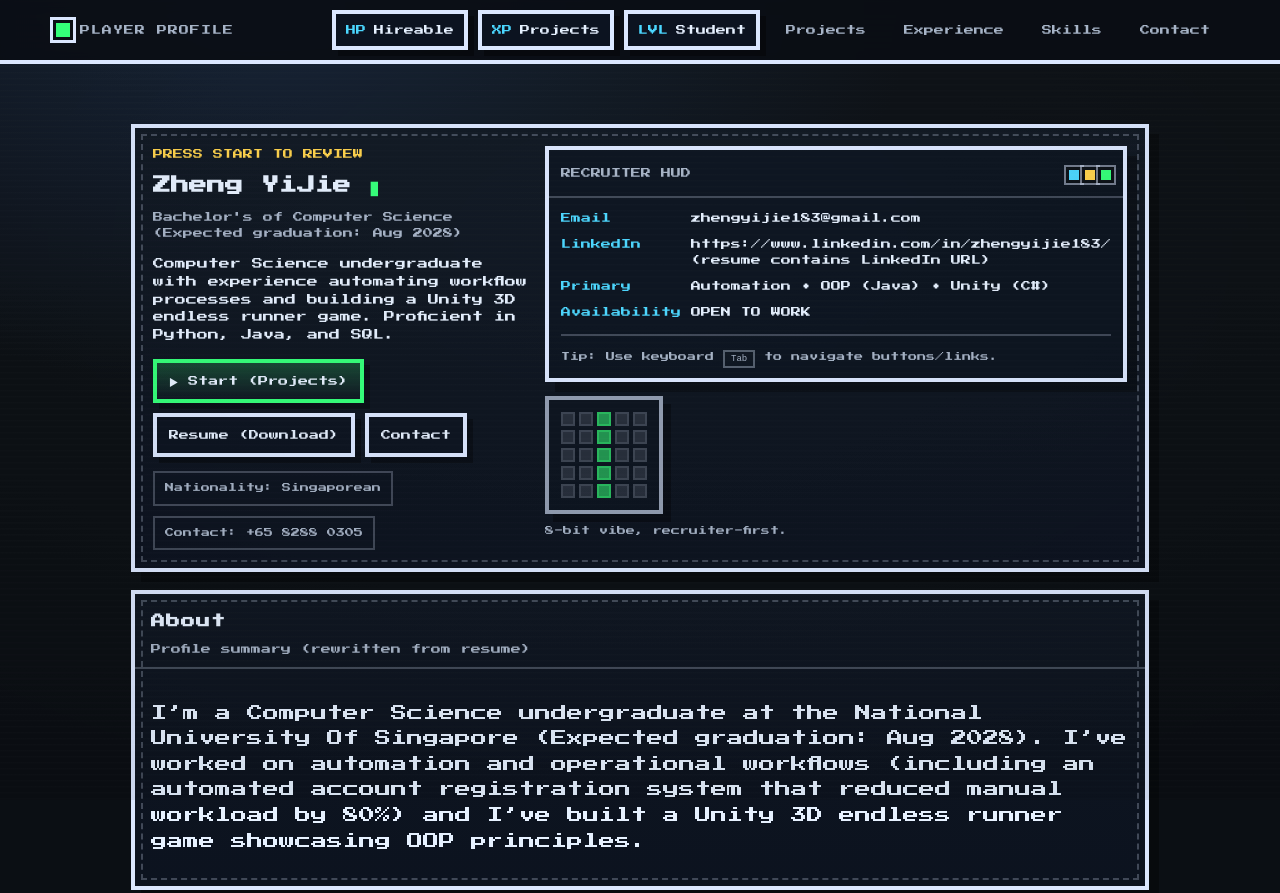
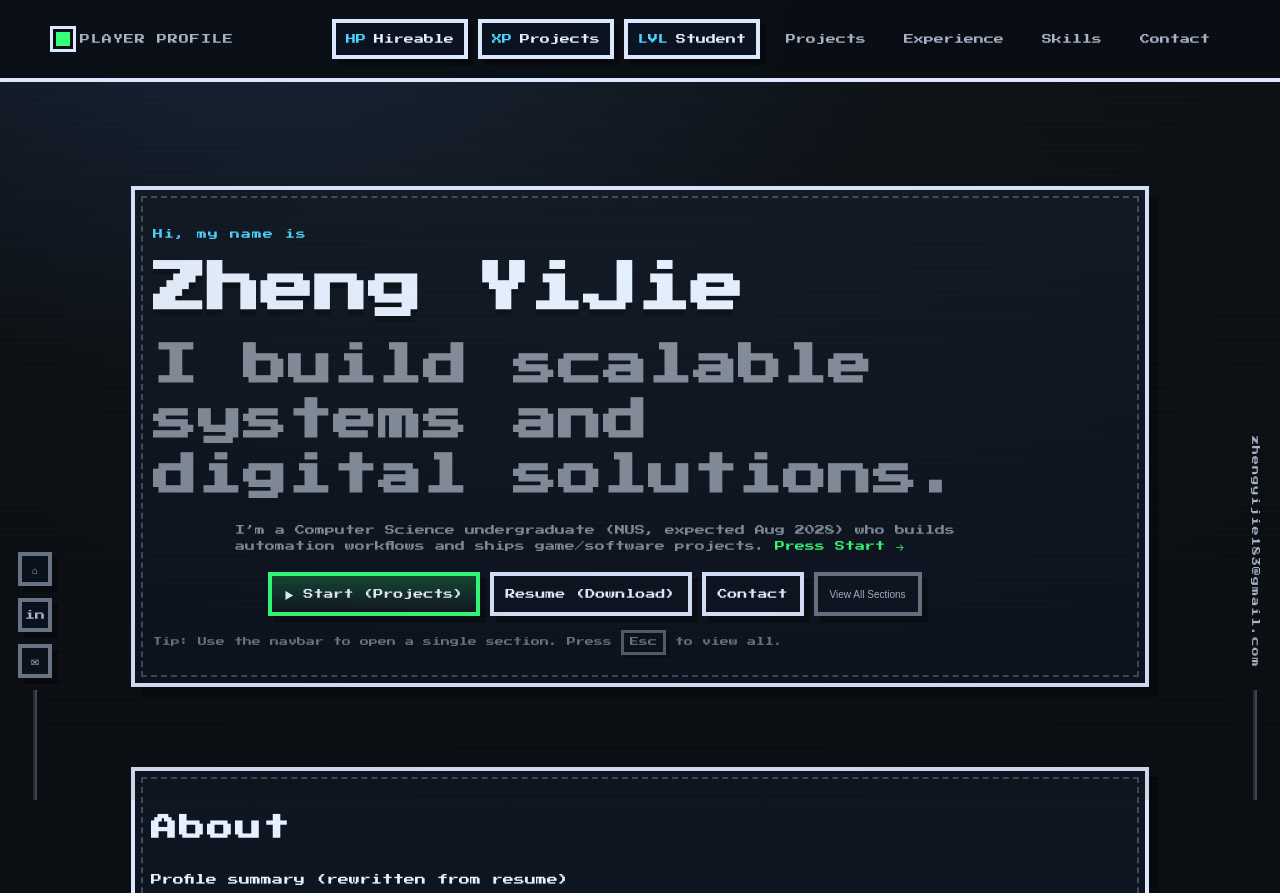
Before and after one commit to derpymoo/webpage, a website built with Vite: page index.html in a window 1280 px wide. Shown: the top 893 px of the page. Built offline with nearby package versions, Linux system fonts and the light colour scheme.

Commit message:
Imrpove Scroll Friendliness

```diff
--- a/index.html
+++ b/index.html
@@ -22,10 +22,10 @@
 
   <header class="topbar" role="banner">
     <div class="topbar__inner">
-      <div class="brand">
+      <a class="brand brand--clickable" href="#top" data-show="all" aria-label="Show all sections">
         <span class="pixel-dot" aria-hidden="true"></span>
         <span class="brand__name">PLAYER PROFILE</span>
-      </div>
+      </a>
 
       <div class="stats" aria-label="Status bar">
         <div class="stat">
@@ -43,98 +43,75 @@
       </div>
 
       <nav class="nav" aria-label="Primary navigation">
-        <a class="nav__link" href="#projects">Projects</a>
-        <a class="nav__link" href="#experience">Experience</a>
-        <a class="nav__link" href="#skills">Skills</a>
-        <a class="nav__link" href="#contact">Contact</a>
+        <a class="nav__link" href="#projects" data-show="one">Projects</a>
+        <a class="nav__link" href="#experience" data-show="one">Experience</a>
+        <a class="nav__link" href="#skills" data-show="one">Skills</a>
+        <a class="nav__link" href="#contact" data-show="one">Contact</a>
       </nav>
     </div>
   </header>
 
-  <main class="container" role="main">
-    <section class="panel hero" id="top" aria-label="Title screen">
-      <div class="hero__grid">
-        <div class="hero__left">
-          <p class="kicker">PRESS START TO REVIEW</p>
+  <!-- Side rails -->
+  <aside class="rail rail--left" aria-label="Social links">
+    <a class="rail__btn" href="https://github.com/derpymoo" target="_blank" rel="noreferrer" aria-label="GitHub">
+      <span class="rail__icon">⌂</span>
+    </a>
+    <a class="rail__btn" href="ADD_LINK_HERE" target="_blank" rel="noreferrer" aria-label="LinkedIn">
+      <span class="rail__icon">in</span>
+    </a>
+    <a class="rail__btn" href="mailto:zhengyijie183@gmail.com" aria-label="Email">
+      <span class="rail__icon">✉</span>
+    </a>
+    <div class="rail__line" aria-hidden="true"></div>
+  </aside>
 
-          <h1 class="title">
-            Zheng YiJie
-            <span class="title__cursor" aria-hidden="true">▮</span>
-          </h1>
+  <aside class="rail rail--right" aria-label="Email">
+    <a class="rail__email" href="mailto:zhengyijie183@gmail.com">zhengyijie183@gmail.com</a>
+    <div class="rail__line" aria-hidden="true"></div>
+  </aside>
 
-          <p class="subtitle">
-            Bachelor's of Computer Science (Expected graduation: Aug 2028)
-          </p>
+  <main class="container" role="main" id="main">
+    <!-- HERO -->
+    <section class="panel hero hero--landing" id="top" aria-label="Title screen" data-panel>
+      <div class="landing">
+        <p class="landing__kicker">Hi, my name is</p>
 
-          <p class="value">
-            Computer Science undergraduate with experience automating workflow
-            processes and building a Unity 3D endless runner game. Proficient
-            in Python, Java, and SQL.
-          </p>
+        <h1 class="landing__name">Zheng YiJie</h1>
 
-          <div class="cta" role="group" aria-label="Call to action">
-            <a class="btn btn--primary" href="#projects">
-              <span aria-hidden="true">▶</span> Start (Projects)
-            </a>
+        <h2 class="landing__tagline">
+          I build scalable systems and
+          <br />
+          digital solutions.
+        </h2>
 
-            <a class="btn" href="/resume.pdf" download>
-              Resume (Download)
-            </a>
+        <p class="landing__bio">
+          I’m a Computer Science undergraduate (NUS, expected Aug 2028) who builds automation workflows and
+          ships game/software projects. <a class="landing__link" href="#projects" data-show="one">Press Start →</a>
+        </p>
 
-            <a class="btn" href="#contact">Contact</a>
-          </div>
+        <div class="landing__cta" role="group" aria-label="Call to action">
+          <a class="btn btn--primary" href="#projects" data-show="one">
+            <span aria-hidden="true">▶</span> Start (Projects)
+          </a>
 
-          <div class="meta">
-            <div class="meta__row">
-              <span class="badge">Nationality: Singaporean</span>
-              <span class="badge">Contact: +65 8288 0305</span>
-            </div>
-          </div>
+          <a class="btn" href="/resume.pdf" download>
+            Resume (Download)
+          </a>
+
+          <a class="btn" href="#contact" data-show="one">Contact</a>
+
+          <button class="btn btn--ghost" type="button" id="showAllBtn">
+            View All Sections
+          </button>
         </div>
 
-        <div class="hero__right">
-          <div class="screen">
-            <div class="screen__header">
-              <span class="screen__title">RECRUITER HUD</span>
-              <span class="screen__lights" aria-hidden="true">
-                <i></i><i></i><i></i>
-              </span>
-            </div>
-
-            <div class="screen__body">
-              <ul class="hud" aria-label="Quick stats">
-                <li><span class="hud__key">Email</span> <span class="hud__val">zhengyijie183@gmail.com</span></li>
-                <li><span class="hud__key">LinkedIn</span> <span
-                    class="hud__val">https://www.linkedin.com/in/zhengyijie183/ (resume contains
-                    LinkedIn URL)</span></li>
-                <li><span class="hud__key">Primary</span> <span class="hud__val">Automation • OOP (Java) • Unity
-                    (C#)</span></li>
-                <li><span class="hud__key">Availability</span> <span class="hud__val">OPEN TO WORK</span></li>
-              </ul>
-
-              <div class="divider" aria-hidden="true"></div>
-
-              <p class="hint">
-                Tip: Use keyboard <kbd>Tab</kbd> to navigate buttons/links.
-              </p>
-            </div>
-          </div>
-
-          <div class="pixel-art" aria-hidden="true">
-            <div class="pixel-sprite">
-              <span></span><span></span><span></span><span></span><span></span>
-              <span></span><span></span><span></span><span></span><span></span>
-              <span></span><span></span><span></span><span></span><span></span>
-              <span></span><span></span><span></span><span></span><span></span>
-              <span></span><span></span><span></span><span></span><span></span>
-            </div>
-            <p class="pixel-caption">8-bit vibe, recruiter-first.</p>
-          </div>
-        </div>
+        <p class="hintText">
+          Tip: Use the navbar to open a single section. Press <span class="kbd">Esc</span> to view all.
+        </p>
       </div>
     </section>
 
-    <section class="panel" id="about" aria-label="About">
+    <section class="panel" id="about" aria-label="About" data-panel>
       <div class="panel__header">
         <h2 class="panel__title">About</h2>
         <p class="panel__sub">Profile summary (rewritten from resume)</p>
@@ -150,7 +127,7 @@
       </div>
     </section>
 
-    <section class="panel" id="skills" aria-label="Skills">
+    <section class="panel" id="skills" aria-label="Skills" data-panel>
       <div class="panel__header">
         <h2 class="panel__title">Skills</h2>
         <p class="panel__sub">Categorized exactly as resume implies</p>
@@ -200,7 +177,7 @@
       </div>
     </section>
 
-    <section class="panel" id="featured" aria-label="Featured project">
+    <section class="panel" id="featured" aria-label="Featured project" data-panel>
       <div class="panel__header">
         <h2 class="panel__title">Featured Project</h2>
         <p class="panel__sub">Highlighted for impact</p>
@@ -232,7 +209,7 @@
       </div>
     </section>
 
-    <section class="panel" id="projects" aria-label="Projects">
+    <section class="panel" id="projects" aria-label="Projects" data-panel>
       <div class="panel__header">
         <h2 class="panel__title">Projects</h2>
         <p class="panel__sub">Pixel cards: problem → build → impact</p>
@@ -275,28 +252,6 @@
             <li>Built a 3D endless runner game using Unity and C#.</li>
             <li>Implemented core game mechanics.</li>
             <li>Demonstrated object-oriented programming principles.</li>
-            <li>Link: add only if you have it (resume did not include a URL).</li>
-          </ul>
-
-          <div class="project__links">
-            <a class="btn btn--small" href="https://github.com/derpymoo">GitHub</a>
-            <a class="btn btn--small" href="ADD_DEMO_LINK_HERE">Demo</a>
-          </div>
-        </article>
-
-        <article class="project">
-          <div class="project__top">
-            <h3 class="project__name">Hackathon Projects</h3>
-            <div class="project__tags" aria-label="Tech stack">
-              <span class="tag">Hackathons</span>
-              <span class="tag">Competitions</span>
-            </div>
-          </div>
-
-          <ul class="bullets">
-            <li>DSTA BrainHack Hackathon Finalist (Sep 2025).</li>
-            <li>SUTD AI for AI Challenge Top 8 (Aug 2021).</li>
-            <li>Add project links only if you have them (resume did not include URLs).</li>
           </ul>
 
           <div class="project__links">
@@ -307,7 +262,7 @@
       </div>
     </section>
 
-    <section class="panel" id="experience" aria-label="Experience">
+    <section class="panel" id="experience" aria-label="Experience" data-panel>
       <div class="panel__header">
         <h2 class="panel__title">Experience</h2>
         <p class="panel__sub">Quest log timeline (roles & dates kept exact)</p>
@@ -360,82 +315,7 @@
       </div>
     </section>
 
-    <section class="panel" id="education" aria-label="Education">
-      <div class="panel__header">
-        <h2 class="panel__title">Education</h2>
-        <p class="panel__sub">Schools & results (as stated)</p>
-      </div>
-
-      <div class="panel__body grid-2">
-        <div class="card">
-          <h3 class="card__title">National University Of Singapore</h3>
-          <p class="muted">Expected graduation: Aug 2028</p>
-          <p>Bachelor's of Computer Science</p>
-        </div>
-
-        <div class="card">
-          <h3 class="card__title">Anderson Serangoon Junior College</h3>
-          <p class="muted">2020–2021</p>
-          <p>A-levels: RP 87.5</p>
-        </div>
-
-        <div class="card">
-          <h3 class="card__title">Mayflower Secondary School</h3>
-          <p class="muted">2016–2019</p>
-          <p>O-level: L1R5 - 11, L1R4 - 12</p>
-        </div>
-
-        <div class="card">
-          <h3 class="card__title">Relevant Course/Modules</h3>
-          <p class="muted">Listed under Skills section</p>
-          <a class="btn btn--small" href="#skills">View Skills</a>
-        </div>
-      </div>
-    </section>
-
-    <section class="panel" id="achievements" aria-label="Achievements">
-      <div class="panel__header">
-        <h2 class="panel__title">Achievements</h2>
-        <p class="panel__sub">Awards & competition results</p>
-      </div>
-
-      <div class="panel__body">
-        <ul class="bullets">
-          <li>DSTA BrainHack Hackathon Finalist 2025</li>
-          <li>SUTD AI For AI Game Challenge (Top 8) 2021</li>
-          <li>National Patrol Camp (Bronze & Silver) 2016/18</li>
-        </ul>
-      </div>
-    </section>
-
-    <section class="panel" id="leadership" aria-label="Leadership and activities">
-      <div class="panel__header">
-        <h2 class="panel__title">Leadership & Activities</h2>
-        <p class="panel__sub">Community & leadership roles</p>
-      </div>
-
-      <div class="panel__body grid-2">
-        <div class="card">
-          <h3 class="card__title">College Ambassador</h3>
-          <p class="muted">Dec 2020 – May 2021</p>
-          <ul class="bullets">
-            <li>Planned and organized school projects/events (e.g., Open House, Orientation and Homecoming).</li>
-            <li>Developed planning and interaction skills through event execution.</li>
-          </ul>
-        </div>
-
-        <div class="card">
-          <h3 class="card__title">Club Service Vice Director of NUS Rotaract Club</h3>
-          <p class="muted">Aug 2024 – Current</p>
-          <ul class="bullets">
-            <li>Led a 10-member team to organize club-wide events.</li>
-            <li>Improved the organisation's coordination.</li>
-          </ul>
-        </div>
-      </div>
-    </section>
-
-    <section class="panel" id="contact" aria-label="Contact">
+    <section class="panel" id="contact" aria-label="Contact" data-panel>
       <div class="panel__header">
         <h2 class="panel__title">Contact</h2>
         <p class="panel__sub">Obvious links for recruiters</p>
@@ -497,7 +377,7 @@
     <footer class="footer" role="contentinfo">
       <p>
         © <span id="year"></span> Zheng YiJie • Retro UI build •
-        <a href="#top">Back to top</a>
+        <a href="#top" data-show="all">Back to top</a>
       </p>
     </footer>
   </main>
--- a/src/styles.css
+++ b/src/styles.css
@@ -17,6 +17,9 @@
   --radius: 0px;
   /* sharp corners */
   --borderW: 4px;
+
+  /* Used to size the landing hero relative to topbar */
+  --topbarH: 78px;
 }
 
 * {
@@ -104,6 +107,7 @@ textarea:focus-visible {
   grid-template-columns: 1fr auto auto;
   gap: 12px;
   align-items: center;
+  min-height: var(--topbarH);
 }
 
 .brand {
@@ -198,61 +202,148 @@ textarea:focus-visible {
 }
 
 .panel__title {
-  margin: 0;
-  font-size: 14px;
-  letter-spacing: 1px;
+  font-size: clamp(18px, 3vw, 26px);
+  letter-spacing: 2px;
 }
 
 .panel__sub {
-  margin: 8px 0 0;
-  font-size: 10px;
-  color: var(--muted);
+  font-size: 11px;
+  margin-top: 10px;
 }
 
 .panel__body {
   padding: 16px;
 }
 
-.hero {
-  overflow: hidden;
+.hero--landing {
+  margin-bottom: 140px;
 }
 
-.hero__grid {
-  display: grid;
-  grid-template-columns: 1.2fr 0.8fr;
-  gap: 18px;
-  align-items: start;
-  padding: 18px;
+.hero--landing .landing {
+  padding: 36px 18px 28px;
+  max-width: 920px;
 }
 
-.kicker {
-  margin: 0 0 12px;
+.landing__kicker {
+  margin: 0 0 14px;
   font-size: 10px;
-  color: var(--warn);
+  color: var(--accent2);
+  letter-spacing: 1px;
 }
 
-.title {
+.landing__name {
   margin: 0;
-  font-size: 18px;
-  line-height: 1.3;
+  font-size: clamp(28px, 4.2vw, 56px);
+  line-height: 1.25;
+  text-shadow: 0 6px 0 rgba(0, 0, 0, 0.25);
 }
 
-.title__cursor {
-  color: var(--accent);
+.landing__tagline {
+  margin: 16px 0 18px;
+  font-size: clamp(18px, 3.6vw, 44px);
+  line-height: 1.25;
+  color: rgba(230, 241, 255, 0.55);
+  letter-spacing: 1px;
 }
 
-.subtitle {
-  margin: 12px 0 0;
+.landing__bio {
+  margin: 0 auto;
+  max-width: 72ch;
   font-size: 10px;
+  color: rgba(230, 241, 255, 0.55);
+}
+
+.landing__link {
+  color: var(--accent);
+  text-decoration: none;
+}
+
+.landing__link:hover {
+  text-decoration: underline;
+}
+
+.landing__cta {
+  margin-top: 18px;
+  display: flex;
+  gap: 10px;
+  flex-wrap: wrap;
+  justify-content: center;
+}
+
+/* Side rails (left social, right email) */
+.rail {
+  position: fixed;
+  bottom: 0;
+  z-index: 9;
+  /* under topbar */
+  display: flex;
+  flex-direction: column;
+  align-items: center;
+  gap: 12px;
+}
+
+.rail--left {
+  left: 18px;
+}
+
+.rail--right {
+  right: 18px;
+}
+
+.rail__btn {
+  width: 34px;
+  height: 34px;
+  display: grid;
+  place-items: center;
+  text-decoration: none;
+  border: var(--borderW) solid rgba(219, 231, 255, 0.45);
+  background: rgba(12, 19, 32, 0.75);
+  box-shadow: 6px 6px 0 var(--shadow);
+  color: var(--text);
+}
+
+.rail__btn:hover {
+  border-color: var(--accent2);
+  transform: translate(-1px, -1px);
+  box-shadow: 7px 7px 0 var(--shadow);
+}
+
+.rail__btn:active {
+  transform: translate(2px, 2px);
+  box-shadow: 4px 4px 0 var(--shadow);
+}
+
+.rail__icon {
+  font-size: 10px;
+  line-height: 1;
   color: var(--muted);
 }
 
-.value {
-  margin: 14px 0 0;
-  font-size: 11px;
-  max-width: 58ch;
+.rail__btn:hover .rail__icon {
+  color: var(--accent2);
 }
 
+.rail__line {
+  width: 4px;
+  height: 110px;
+  background: rgba(219, 231, 255, 0.25);
+  border-left: 2px solid rgba(0, 0, 0, 0.35);
+}
+
+.rail__email {
+  writing-mode: vertical-rl;
+  text-decoration: none;
+  font-size: 9px;
+  letter-spacing: 0.12em;
+  color: var(--muted);
+  padding: 10px 0;
+}
+
+.rail__email:hover {
+  color: var(--accent2);
+}
+
+/* Buttons (existing) */
 .cta {
   margin-top: 16px;
   display: flex;
@@ -295,102 +386,13 @@ textarea:focus-visible {
   font-size: 9px;
 }
 
-.meta {
-  margin-top: 14px;
-}
-
-.meta__row {
-  display: flex;
-  gap: 10px;
-  flex-wrap: wrap;
-}
-
-.badge {
-  font-size: 9px;
-  color: var(--muted);
-  padding: 8px 10px;
-  border: 2px solid rgba(219, 231, 255, 0.25);
-  background: rgba(12, 19, 32, 0.6);
-}
-
-.screen {
-  border: var(--borderW) solid var(--border);
-  background: rgba(12, 19, 32, 0.9);
-  box-shadow: 10px 10px 0 var(--shadow);
-}
-
-.screen__header {
-  display: flex;
-  justify-content: space-between;
-  align-items: center;
-  padding: 10px 12px;
-  border-bottom: 2px solid rgba(219, 231, 255, 0.25);
-}
-
-.screen__title {
-  font-size: 10px;
-  color: var(--muted);
-}
-
-.screen__lights i {
-  display: inline-block;
-  width: 10px;
-  height: 10px;
-  margin-left: 6px;
-  background: var(--accent2);
-  box-shadow: 0 0 0 3px #0a0f15, 0 0 0 5px rgba(219, 231, 255, 0.5);
-}
-
-.screen__lights i:nth-child(2) {
-  background: var(--warn);
-}
-
-.screen__lights i:nth-child(3) {
-  background: var(--accent);
-}
-
-.screen__body {
-  padding: 12px;
-}
-
-.hud {
-  list-style: none;
-  padding: 0;
-  margin: 0;
-}
-
-.hud li {
-  display: grid;
-  grid-template-columns: 120px 1fr;
-  gap: 10px;
-  font-size: 10px;
-  margin-bottom: 10px;
-}
-
-.hud__key {
-  color: var(--accent2);
-}
-
-.hint {
-  margin: 10px 0 0;
-  font-size: 9px;
-  color: var(--muted);
-}
-
-kbd {
-  font-size: 9px;
-  padding: 2px 6px;
-  border: 2px solid rgba(219, 231, 255, 0.35);
-  background: rgba(15, 23, 34, 0.6);
-}
-
+/* Divider, grids, cards, etc. (unchanged from your original) */
 .divider {
   height: 2px;
   background: rgba(219, 231, 255, 0.25);
   margin: 14px 0;
 }
 
-/* Cards + grids */
 .grid-2 {
   display: grid;
   grid-template-columns: repeat(2, minmax(0, 1fr));
@@ -416,7 +418,6 @@ kbd {
   margin: 0 0 10px;
 }
 
-/* Chips */
 .chips {
   display: flex;
   flex-wrap: wrap;
@@ -431,7 +432,6 @@ kbd {
   box-shadow: 4px 4px 0 var(--shadow);
 }
 
-/* Projects */
 .projects {
   display: grid;
   grid-template-columns: repeat(2, minmax(0, 1fr));
@@ -496,7 +496,6 @@ kbd {
   background: linear-gradient(180deg, rgba(52, 255, 121, 0.10), rgba(12, 19, 32, 0.75));
 }
 
-/* Quest log */
 .quest {
   list-style: none;
   margin: 0;
@@ -543,7 +542,6 @@ kbd {
   color: var(--muted);
 }
 
-/* Contact */
 .contact-list {
   display: grid;
   gap: 10px;
@@ -602,45 +600,6 @@ kbd {
   margin: 22px 0 8px;
 }
 
-/* Pixel decoration */
-.pixel-art {
-  margin-top: 14px;
-}
-
-.pixel-sprite {
-  display: grid;
-  grid-template-columns: repeat(5, 14px);
-  grid-auto-rows: 14px;
-  gap: 4px;
-  width: max-content;
-  padding: 12px;
-  border: var(--borderW) solid rgba(219, 231, 255, 0.65);
-  background: rgba(12, 19, 32, 0.65);
-  box-shadow: 8px 8px 0 var(--shadow);
-}
-
-.pixel-sprite span {
-  width: 14px;
-  height: 14px;
-  background: rgba(219, 231, 255, 0.12);
-  border: 2px solid rgba(219, 231, 255, 0.12);
-}
-
-.pixel-sprite span:nth-child(3),
-.pixel-sprite span:nth-child(8),
-.pixel-sprite span:nth-child(13),
-.pixel-sprite span:nth-child(18),
-.pixel-sprite span:nth-child(23) {
-  background: rgba(52, 255, 121, 0.55);
-  border-color: rgba(52, 255, 121, 0.35);
-}
-
-.pixel-caption {
-  font-size: 9px;
-  color: var(--muted);
-  margin: 10px 0 0;
-}
-
 /* Responsive */
 @media (max-width: 920px) {
   .topbar__inner {
@@ -649,10 +608,6 @@ kbd {
 
   .nav {
     justify-content: flex-start;
-  }
-
-  .hero__grid {
-    grid-template-columns: 1fr;
   }
 
   .projects {
@@ -667,3 +622,55 @@ kbd {
     margin-top: 140px;
   }
 }
+
+/* On small screens, hide rails like most portfolios do */
+@media (max-width: 720px) {
+  .rail {
+    display: none;
+  }
+}
+
+/* ---- Section Filter (hide non-selected panels) ---- */
+.panel--hidden {
+  display: none !important;
+}
+
+/* Small pixel helper styles */
+.brand--clickable {
+  text-decoration: none;
+}
+
+.btn--ghost {
+  background: transparent;
+  border-color: rgba(219, 231, 255, 0.45);
+  color: var(--muted);
+}
+
+.hintText {
+  margin: 14px 0 0;
+  font-size: 9px;
+  color: rgba(230, 241, 255, 0.45);
+}
+
+.kbd {
+  display: inline-block;
+  padding: 2px 6px;
+  border: 3px solid rgba(219, 231, 255, 0.35);
+  background: rgba(12, 19, 32, 0.55);
+  box-shadow: 4px 4px 0 rgba(0, 0, 0, 0.25);
+}
+
+
+/* Highlight the section you navigated to */
+.panel:target {
+  transform: scale(1.02);
+  border-color: var(--accent2);
+  box-shadow: 14px 14px 0 rgba(0, 0, 0, 0.45);
+}
+
+
+/* More breathing room between sections */
+.panel {
+  margin: 80px 0;
+  /* was ~18px before */
+}
```
Also changed, not shown: src/main.js (+7 -0 lines).
